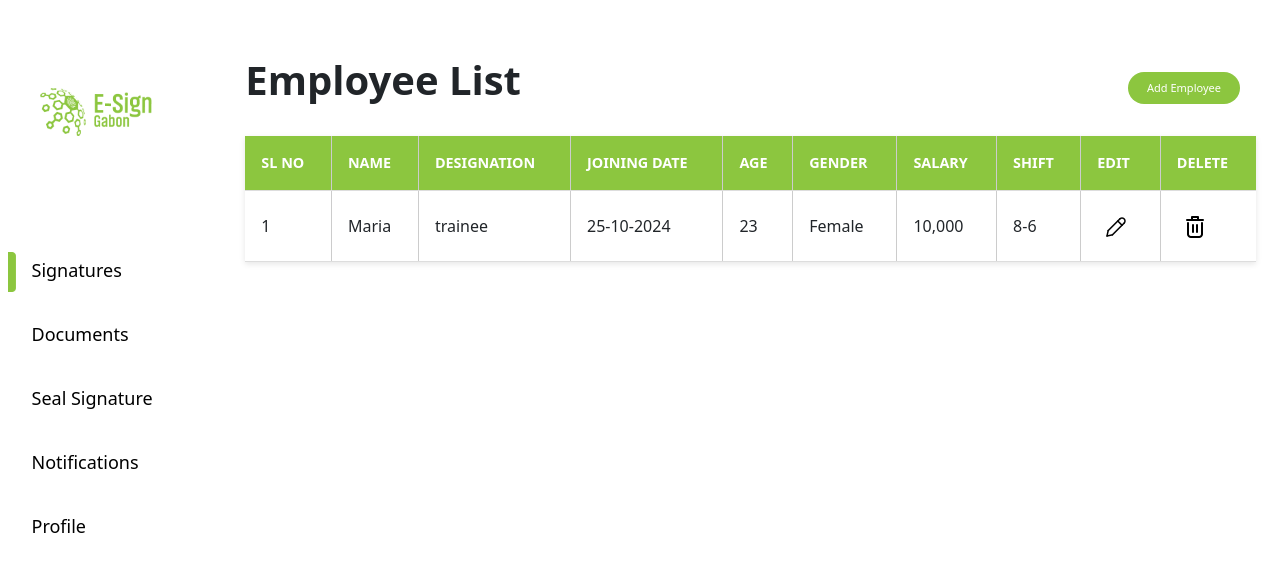
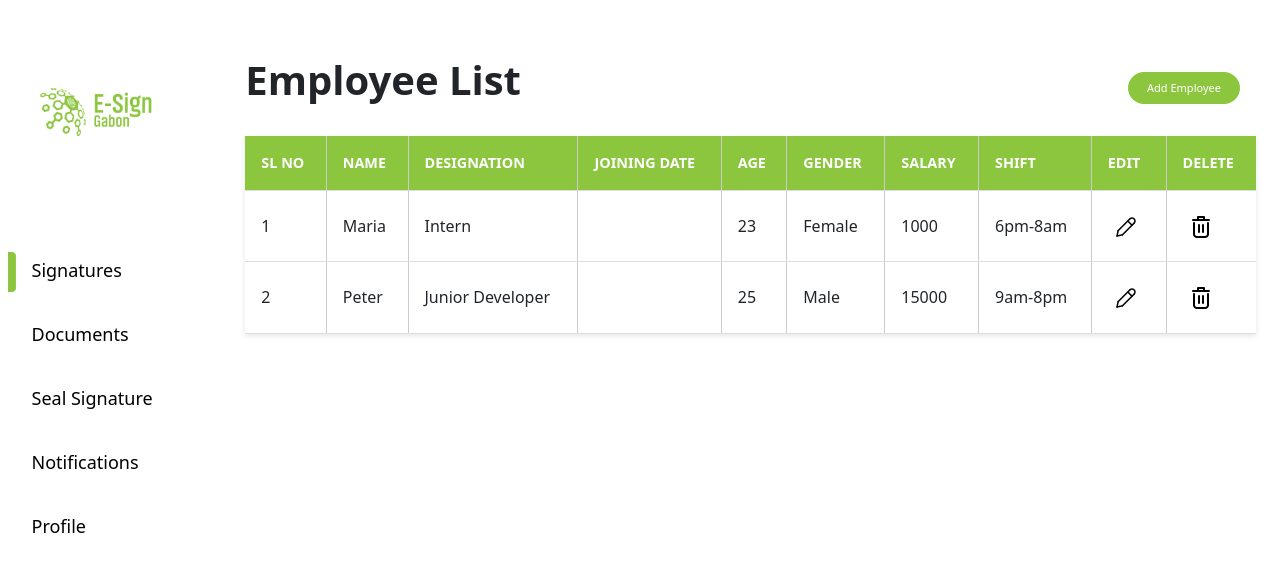
Before and after one commit to DhiaShams/Angular-learning, an Angular app: page /list in a window 1280 px wide. Shown: the top 572 px of the page. Built offline with nearby package versions, Linux system fonts and the light colour scheme.

Commit message:
Added default edit values in edit form

```diff
--- a/src/app/components/employees/employees.ts
+++ b/src/app/components/employees/employees.ts
@@ -47,14 +47,23 @@ export class Employees {
 
   //employees : any[] = [];
   employees = [
-    { name: 'Maria', designation: 'trainee', salary: '10,000', date: '25-10-2024', age: '23', shift: '8-6', gender: 'Female' }
-    //{name:'Peter',designation:'manager',salary:'30,000'}
+    { name: 'Maria', designation: 'Intern', salary: '1000', date: '', age: '23', shift: '6pm-8am', gender: 'Female' },
+    { name: 'Peter', designation: 'Junior Developer', salary: '15000', date: '', age: '25', shift: '9am-8pm', gender: 'Male' }
   ];
   public visible = false;
 
   editEmployee(emp: any) {
     console.log('Editing', emp);
     $("#form-modal").modal('show');
+    this.employeeForm.patchValue({
+    name: emp.name,
+    designation: emp.designation,
+    date: emp.date,
+    age: emp.age,
+    gender: emp.gender,
+    salary: emp.salary,
+    shift: emp.shift
+  });
   }
 
   deleteEmployee(emp: any) {
```
